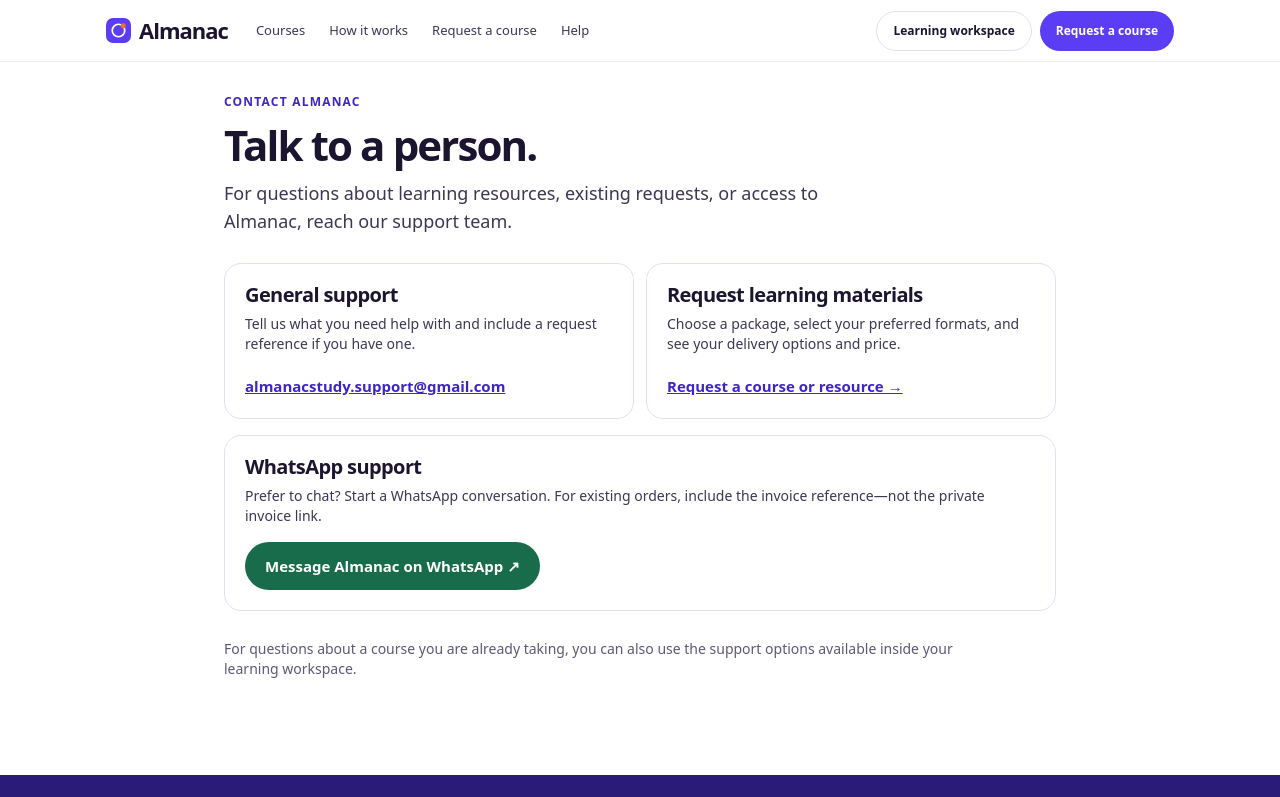
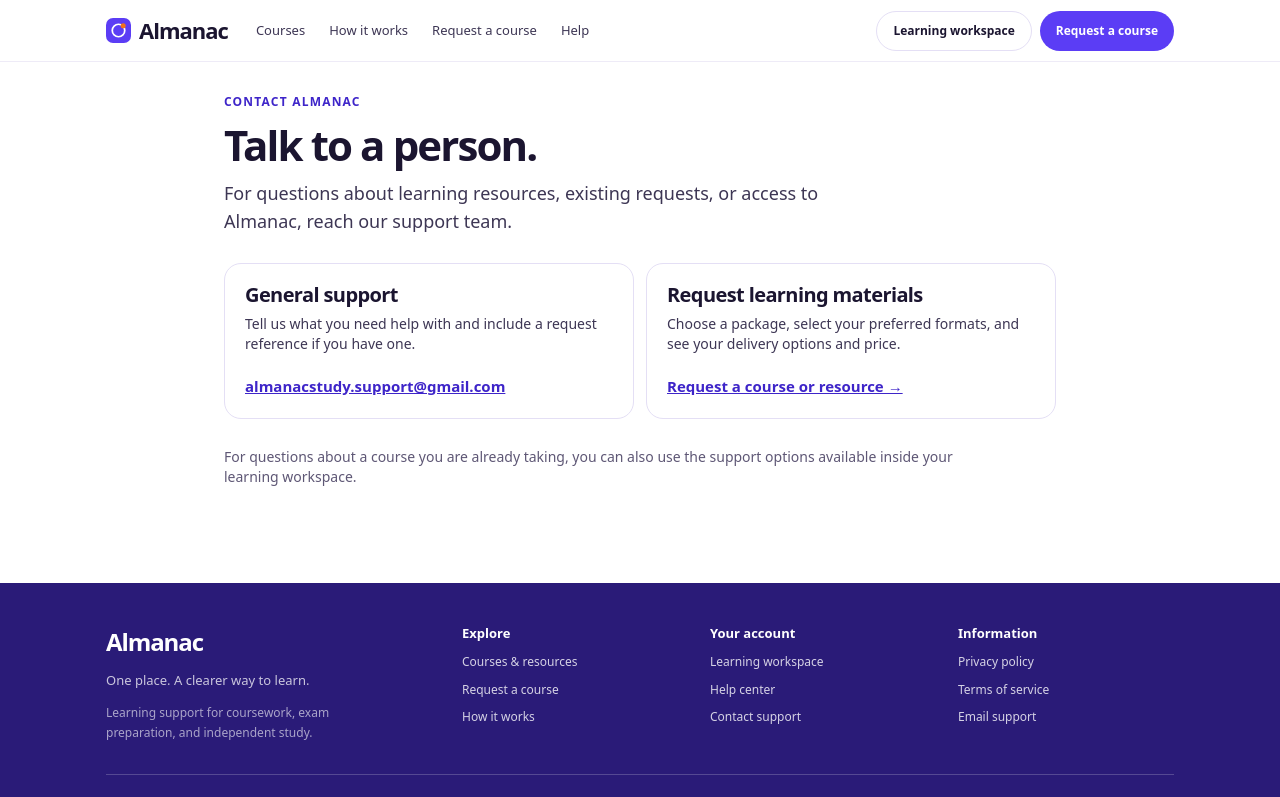
Before and after one commit to StudyMate-N/almanac, a Next.js app: page /contact in a window 1280 px wide. Shown: the top 797 px of the page. Built offline with nearby package versions, Linux system fonts and the light colour scheme.

Commit message:
hotfix: isolate Almanac customer contacts in src/app/contact/page.tsx

```diff
--- a/src/app/contact/page.tsx
+++ b/src/app/contact/page.tsx
@@ -1,12 +1,16 @@
 import type { Metadata } from "next";
 import Link from "next/link";
 import { SiteHeader, SiteFooter } from "@/components/site/chrome";
+import { approvedAlmanacWhatsAppNumber } from "@/lib/almanac-contact";
 
 export const metadata: Metadata = { title: "Contact Almanac", description: "Get in touch with Almanac about learning resources, access or a request." };
 
 export default function ContactPage() {
-  const digits=(process.env.ALMANAC_WHATSAPP_NUMBER??"12057279363").replace(/[^0-9]/g,"");
-  const whatsApp=/^[1-9][0-9]{7,14}$/.test(digits)?
+  const digits=approvedAlmanacWhatsAppNumber(
+    process.env.ALMANAC_WHATSAPP_NUMBER,
+    process.env.ALMANAC_WHATSAPP_APPROVED,
+  );
+  const whatsApp=digits?
     "https://wa.me/"+digits+"?text="+encodeURIComponent("Hello Almanac, I need help with a learning course or request.") : null;
   return <div className="alm-public min-h-screen"><SiteHeader/>
     <main className="mx-auto max-w-[880px] px-4 pb-24 pt-8 sm:px-6">
```
